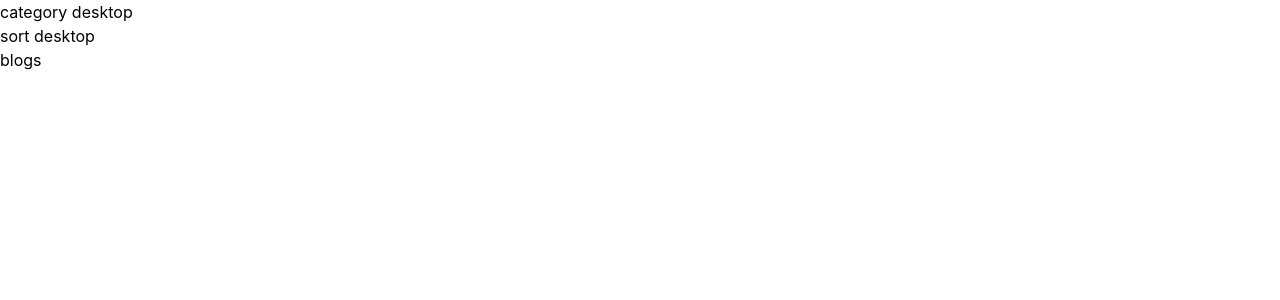
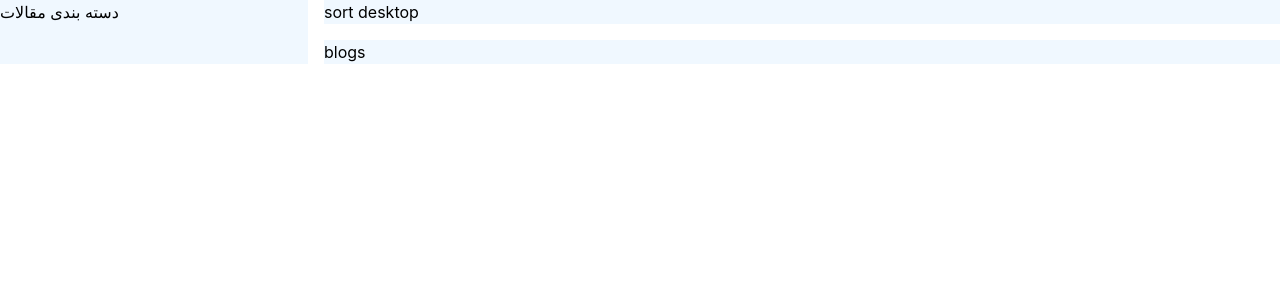
Before and after one commit to maedeh-hn/nextproj, a Next.js app: page / in a window 1280 px wide. Shown: the top 300 px of the page. Built offline with nearby package versions, Linux system fonts and the light colour scheme.

Commit message:
befor pull

```diff
--- a/package.json
+++ b/package.json
@@ -9,6 +9,7 @@
     "lint": "next lint"
   },
   "dependencies": {
+    "@heroicons/react": "^2.0.12",
     "next": "12.3.1",
     "react": "18.2.0",
     "react-dom": "18.2.0"
--- a/src/pages/index.tsx
+++ b/src/pages/index.tsx
@@ -1,14 +1,20 @@
 import type { NextPage } from 'next'
+import {ChevronDoenIcon} from "@heroicons/react/outline"
 import Head from 'next/head'
 import Image from 'next/image'
 import styles from '../styles/Home.module.css'
 
 const Home: NextPage = () => {
   return (
-    <div className="grid gap-4 md:grid-cols-12 md:grid-rows-2">
-      <div className="bg-blue-200 hidden md:block md:row-span-2 md-span-3">category desktop</div>
-      <div className="bg-blue-200 hidden md:block md:col-span-9">sort desktop</div>
-      <div className="bg-blue-200 md:col-span-9">blogs</div>
+    <div className="grid gap-4 md:grid-cols-12 md:grid-rows-2 w-full">
+      <div className="bg-[aliceblue] hidden md:block md:row-span-2 md:col-span-3">
+        <div>
+          <div>دسته بندی مقالات</div>
+          <div></div>
+        </div>
+      </div>
+      <div className="bg-[aliceblue] hidden md:block md:col-span-9">sort desktop</div>
+      <div className="bg-[aliceblue] md:col-span-9">blogs</div>
     </div>
   )
 }
--- a/tailwind.config.js
+++ b/tailwind.config.js
@@ -1,10 +1,6 @@
 /** @type {import('tailwindcss').Config} */
 module.exports = {
-  content: [
-    "./pages/**/*.{js,ts,jsx,tsx}",
-    "./components/**/*.{js,ts,jsx,tsx}",
-    "./components/**/*.{js,ts,jsx,tsx}",
-  ],
+  content: ["./src/**/*.{html,js,tsx,ts,jsx}"],
   theme: {
     extend: {},
   },
```
Also changed, not shown: 1 other file (tests, documents, lock files or other folders).
